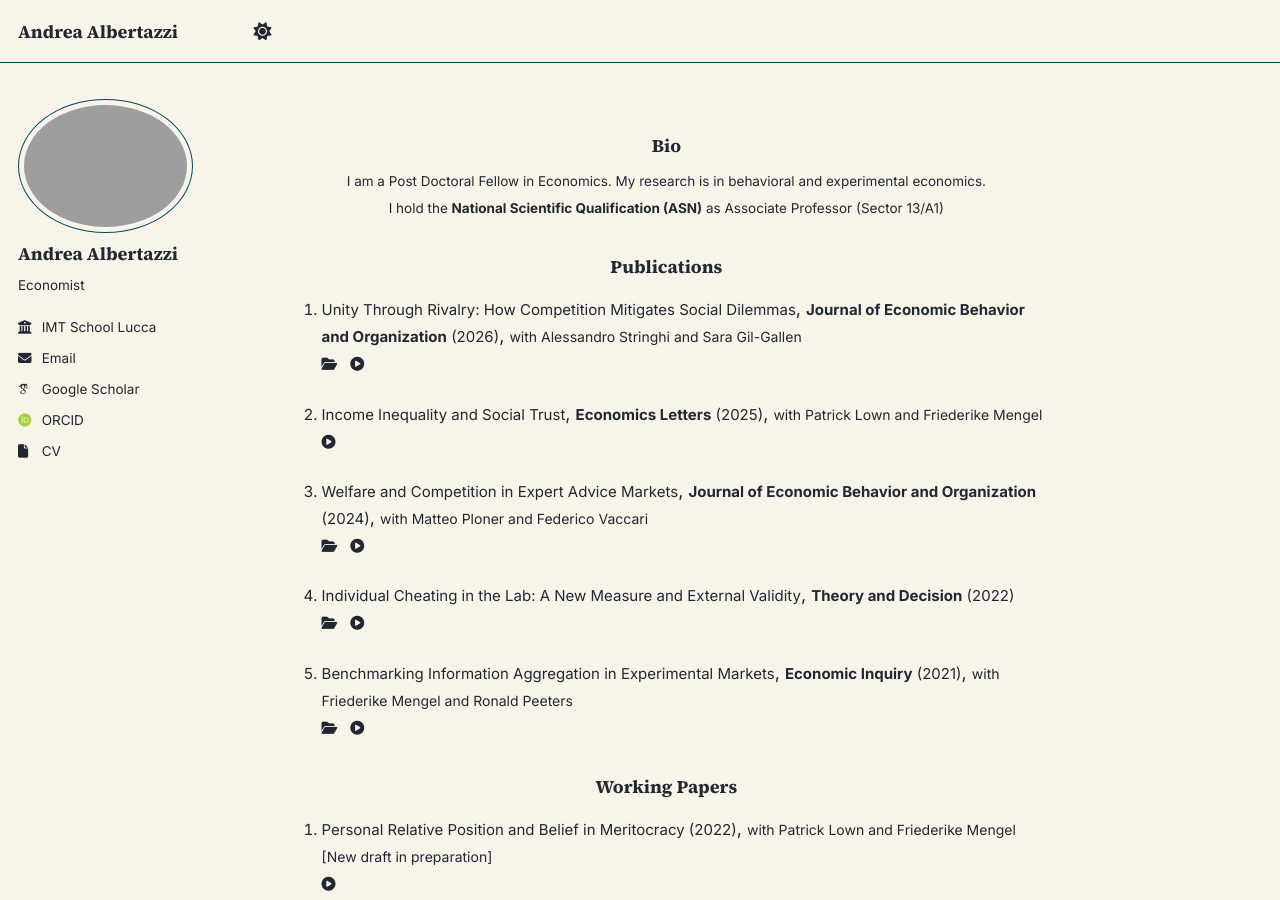
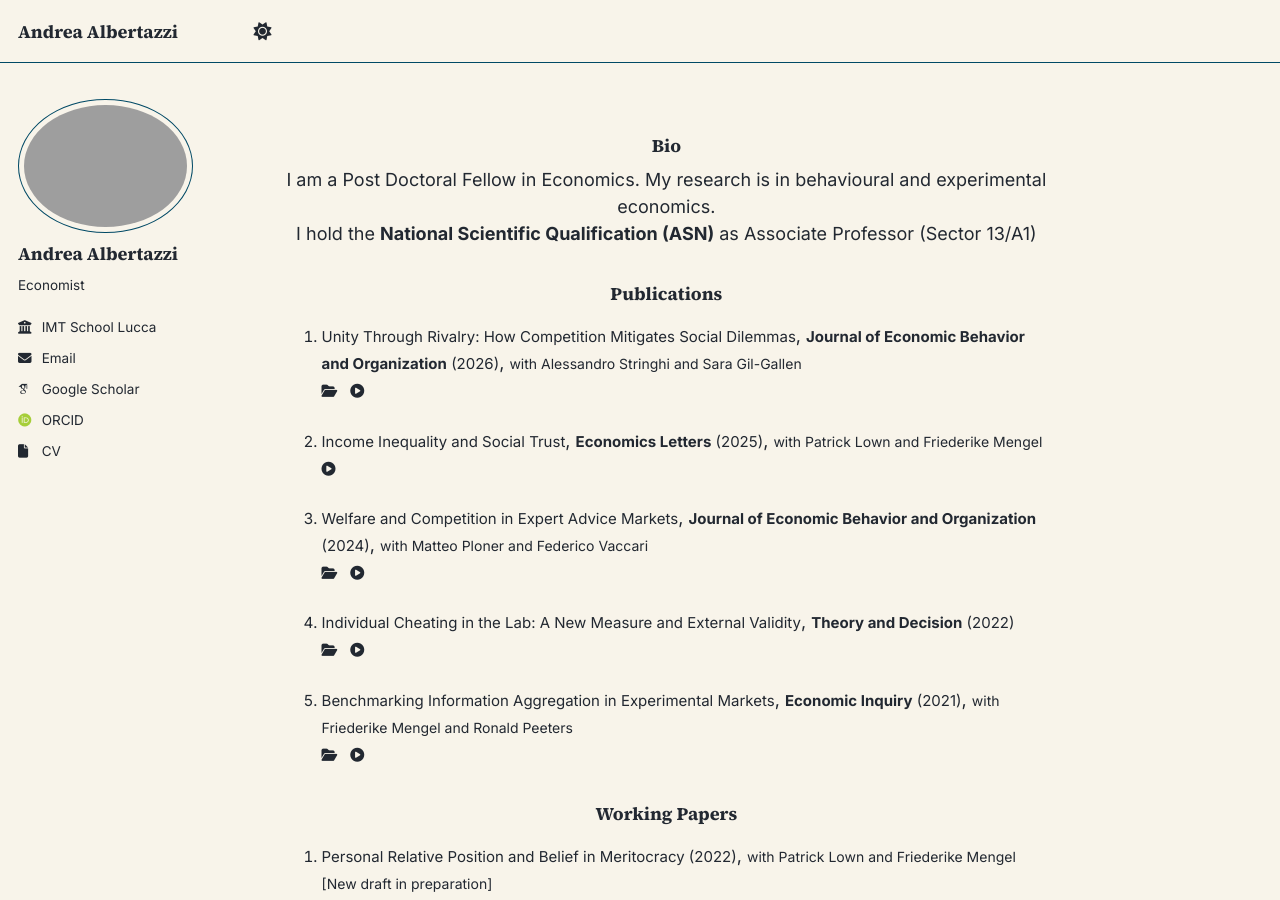
Before and after one commit to tazze87/tazze87.github.io, a Jekyll site: the page built from _pages/about.md, in a window 1280 px wide and 900 px high. Built offline with Jekyll 4.4.1, drawn with Linux system fonts in a browser that asks for light colours; some web fonts are replaced; a script that is not in the unit is left out.

Commit message:
Update about.md

```diff
--- a/_pages/about.md
+++ b/_pages/about.md
@@ -5,8 +5,8 @@ title: '<h3 style="text-align:center;">Bio</h3>'
 author_profile: true
 ---
 
-<div style="text-align:center;"><small>I am a Post Doctoral Fellow in Economics. My research is in behavioral and experimental economics.<br>
-          I hold the <b>National Scientific Qualification (ASN)</b> as Associate Professor (Sector 13/A1)</small></div>
+<div style="text-align:center;">I am a Post Doctoral Fellow in Economics. My research is in behavioural and experimental economics.<br>
+          I hold the <b>National Scientific Qualification (ASN)</b> as Associate Professor (Sector 13/A1)</div>
 
 <h3 style="text-align:center;">Publications</h3>
 
```
